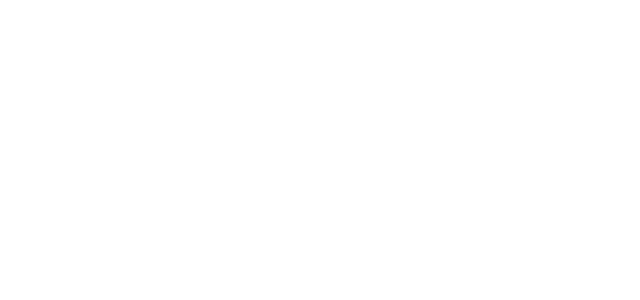
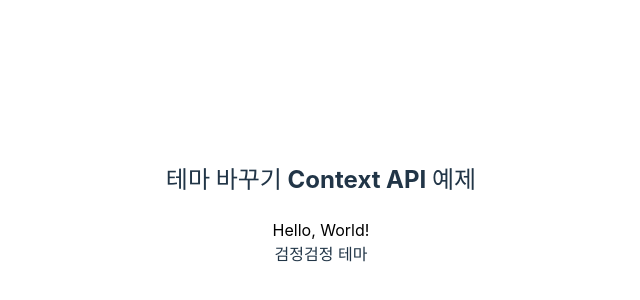
Before and after one commit to aaronryu/react-tutorial, a React (Vite) app: page / in a window 1280 px wide. Shown: the part 196-496 px from the top of the page, without its empty margins (319-959 px from the left). Built offline with nearby package versions, Linux system fonts and the light colour scheme.

Commit message:
실습 25-5: 전역 상태 사용 시 Getter 사용 : useSelector

```diff
--- a/src/App.jsx
+++ b/src/App.jsx
@@ -1,6 +1,6 @@
 import '@/App.css'
 import { configureStore, createSlice } from '@reduxjs/toolkit' // * RTK 에서 제공하는 간편 코드
-import { Provider } from 'react-redux'
+import { Provider, useDispatch, useSelector } from 'react-redux'
 
 // 1. Slice 생성 (createSlice) = Reducer + Action + (초기) State 설정
 const themeSlice = createSlice({
@@ -36,11 +36,32 @@ const store = configureStore({
   },
 })
 
+function ThemeText() {
+  // 4.1. Store 전역 상태에 대한 Getter
+  const themeColor = useSelector((state) => state['theme'].color)
+  // + immer 덕분에 color 값만 바뀌었을때 리렌더된다
+  console.log("Theme'Text' Rerendered !")
+  return <div style={{ color: themeColor }}>Hello, World!</div>
+}
+
+function ThemeDescription() {
+  // 4.1. Store 전역 상태에 대한 Getter
+  const themeDesc = useSelector((state) => state['theme'].desc)
+  // + immer 덕분에 color 값만 바뀌었을때 리렌더된다
+  console.log("Theme'Description' Rerendered !")
+  return <div>{themeDesc}</div>
+}
+
 function App() {
   return (
     <Provider store={store}>
       {/* 3. Provider 로 전역 상태들을 사용할 범주 설정 */}
-      <>{/* 4. 전역 상태들을 사용하는 컴포넌트 정의 */}</>
+      <>
+        <h2>테마 바꾸기 Context API 예제</h2>
+        {/* 4. 전역 상태들을 사용하는 컴포넌트 정의 */}
+        <ThemeText />
+        <ThemeDescription />
+      </>
     </Provider>
   )
 }
```
